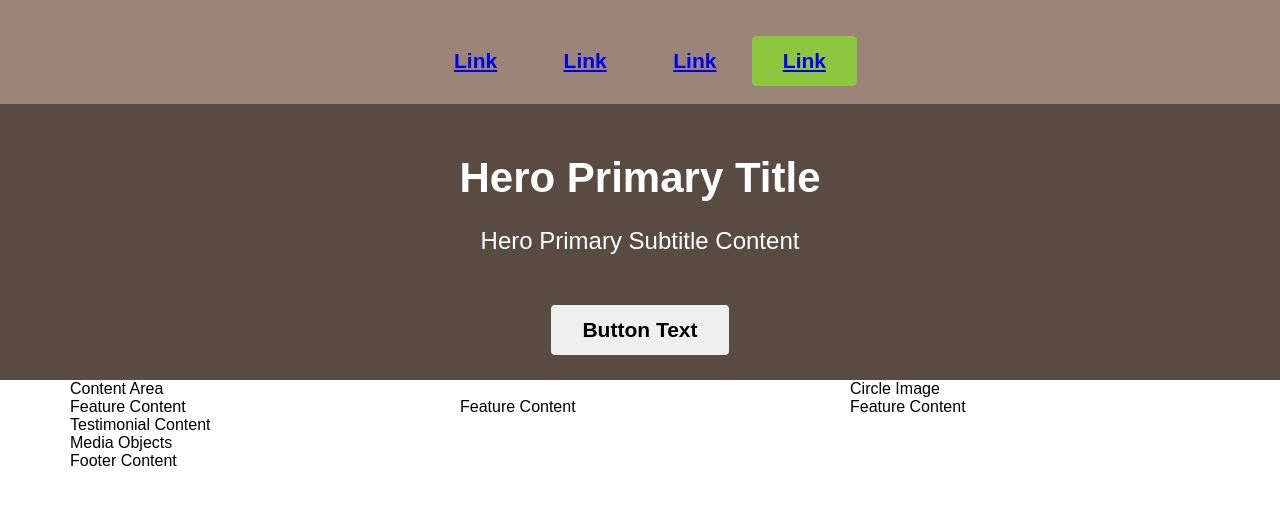
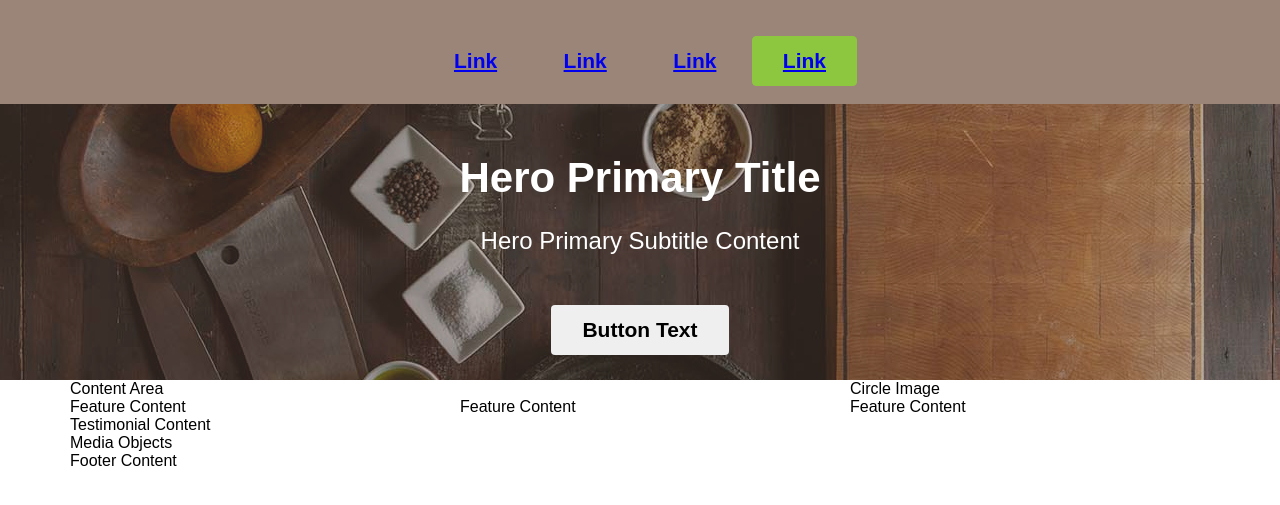
Before and after one commit to rjmohammad-dep/Mod2Lab, a plain HTML site: page index.html in a window 1280 px wide. Shown: the part 85-590 px from the top of the page. Drawn offline with Linux system fonts and the light colour scheme.

Commit message:
finsihed background img chapter

```diff
--- a/index.html
+++ b/index.html
@@ -25,7 +25,8 @@
     </div>
   </header>
   <main>
-    <section class="hero hero-primary">
+    <section class="hero hero-primary bg-image">
+      <img src="./images/hero.jpg">
       <div class="container">
         <div class="hero-body">
           <h1 class="hero-title"> Hero Primary Title</h1>
--- a/stylesheet.css
+++ b/stylesheet.css
@@ -189,6 +189,14 @@ Modules
     padding-bottom: 25px;
 }
 
+.hero-primary.bg-image>img {
+    opacity: 0.55;
+}
+
+.hero-body {
+    position: relative;
+}
+
 .hero-title {
     margin-top: 25px;
     margin-bottom: 25px;
@@ -202,9 +210,26 @@ Modules
     font-weight: normal;
 }
 
-.hero-subtitle + button {
+.hero-subtitle+button {
     margin-top: 25px;
 }
+
+.bg-image {
+    width: 100%;
+    overflow: hidden;
+    position: relative;
+}
+
+.bg-image>img {
+    position: absolute;
+    top: -9999px;
+    bottom: -9999px;
+    left: -9999px;
+    right: -9999px;
+    margin: auto;
+    min-width: 100%;
+}
+
 
 /***************************
 ****************************
```
Also changed, not shown: images/hero.jpg (added).
